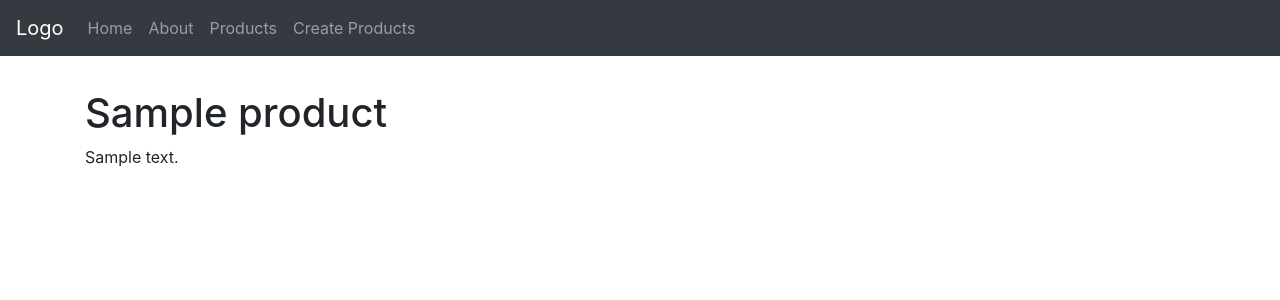
After one commit to SyedShahiq/firstdjangoproject, a Django app: template src/products/templates/products/product_lookup.html in a window 1280 px wide. The commit adds this page. Shown: the top 300 px of the page. Run offline with Django 3.2, Linux system fonts and the light colour scheme; the template is opened without the code that fills it: most values are stand-ins (such as "Sample title", 1, 10 or a date in 2020); some libraries are stand-ins or nearby versions.

Commit message:
Updated product details

```diff
--- a/src/products/templates/products/product_detail.html
+++ b/src/products/templates/products/product_detail.html
@@ -8,6 +8,8 @@
 			{% else %}
 				<p>Desciption coming soon</p>
 			{%endif%}
+			<a href="/product/{{p.id}}">View</a>
+			<a href="/edit-products/{{p.id}}">Edit</a>
 		</div>
 	{% endfor %}
 {% endblock %}
--- /dev/null
+++ b/src/products/templates/products/product_lookup.html
@@ -0,0 +1,11 @@
+{% extends 'base.html'%}
+{% block content %}
+	<div class="product">
+		<h1>{{product.title}}</h1>
+		{% if product.description != '' %}
+			<p>{{product.description}}</p>
+		{% else %}
+			<p>Desciption coming soon</p>
+		{%endif%}
+		</div>
+{% endblock %}
```
